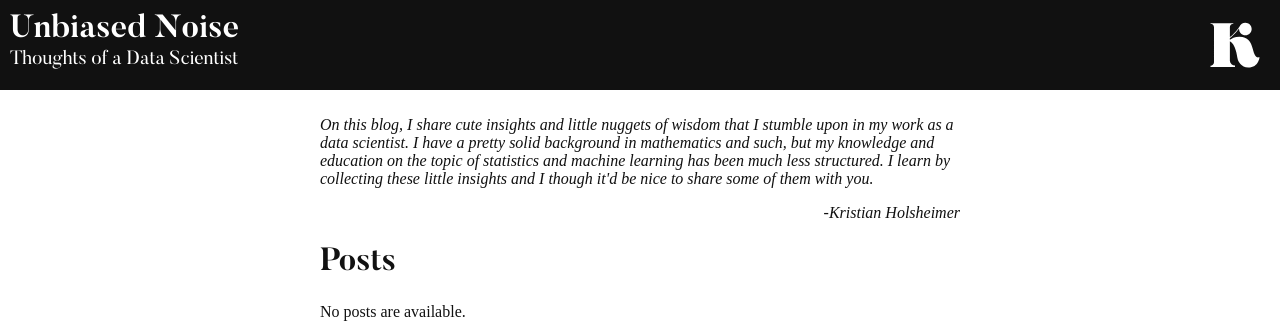
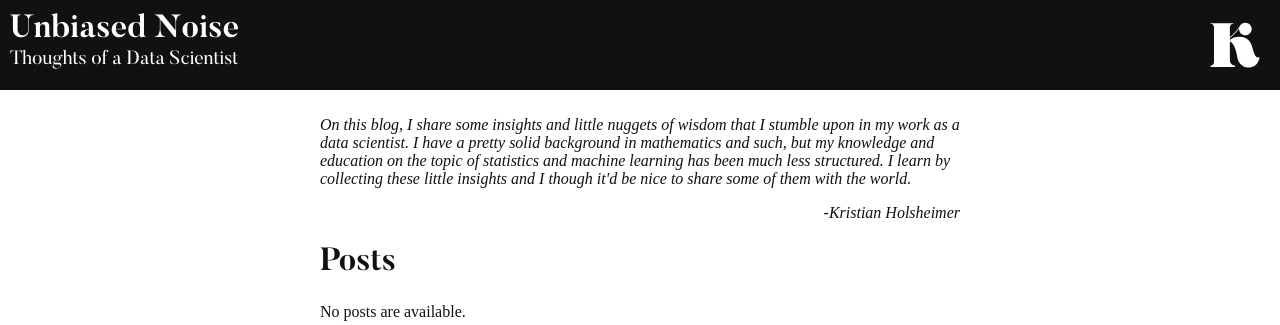
Before and after one commit to KristianHolsheimer/blog, a Django app: page / in a window 1280 px wide. Shown: the top 325 px of the page. Run offline with Django 3.2, Linux system fonts and the light colour scheme; data that the repository does not hold is empty; parts of the project's set-up code (start-up, migrations or seed data) failed here and were passed over.

Commit message:
worked a bit on the frontend

```diff
--- a/posts/static/posts/css/main.css
+++ b/posts/static/posts/css/main.css
@@ -82,7 +82,7 @@ h1, h2, h3 {
   font-family: serif;
 }
 
-.this_blog {
+.about p {
   font-style: italic;
 }
 
--- a/posts/templates/posts/index.html
+++ b/posts/templates/posts/index.html
@@ -14,7 +14,19 @@
 
 {% block center_pane %}
 
-  {% include "posts/this_blog.html" %}
+  <div class="about">
+
+    <p>On this blog, I share some insights and little nuggets of wisdom that I
+    stumble upon in my work as a data scientist. I have a pretty solid
+    background in mathematics and such, but my knowledge and education on the
+    topic of statistics and machine learning has been much less structured. I
+    learn by collecting these little insights and I though it'd be nice to
+    share some of them with the world.</p>
+
+    <p align="right">-Kristian Holsheimer</p>
+
+  </div>
+
 
   <h1>Posts</h1>
 
--- a/posts/templates/posts/post_site.html
+++ b/posts/templates/posts/post_site.html
@@ -18,8 +18,6 @@
   <meta name="description" content="{{ post.title }}">
   <meta name="keywords" content="{% for tag in post.tags.all %}{{ tag }},{% endfor %}">
 
-  {% include 'posts/mathjax.html' %}
-
 {% endblock %}
 
 
@@ -36,8 +34,6 @@
 
 {% block center_pane %}
 
-  {% include "posts/this_blog.html" %}
-
   <div class="post">
     <h1>{{ post.title }}</h1>
     {% include "posts/tags_list.html" %}
--- a/posts/templates/posts/this_blog.html
+++ /dev/null
@@ -1,11 +0,0 @@
-<div class="this_blog">
-
-<p>On this blog, I share cute insights and little nuggets of wisdom that I stumble
-upon in my work as a data scientist. I have a pretty solid background in
-mathematics and such, but my knowledge and education on the topic of statistics
-and machine learning has been much less structured. I learn by collecting these
-little insights and I though it'd be nice to share some of them with you.</p>
-
-<p align="right">-Kristian Holsheimer</p>
-
-</div>
--- a/posts/views.py
+++ b/posts/views.py
@@ -32,4 +32,4 @@ def post(request, post_name):
 def tag(request, tag_name):
     logger.debug(dict(request))
     tag_obj = get_object_or_404(Tag, name=tag_name)
-    return render(request, 'posts/tag.html', {'tag': tag_obj})
+    return render(request, 'posts/tag_site.html', {'tag': tag_obj})
```
Also changed, not shown: posts/templates/posts/tag_site.html (renamed from posts/templates/posts/tag.html, +4 -6 lines).
